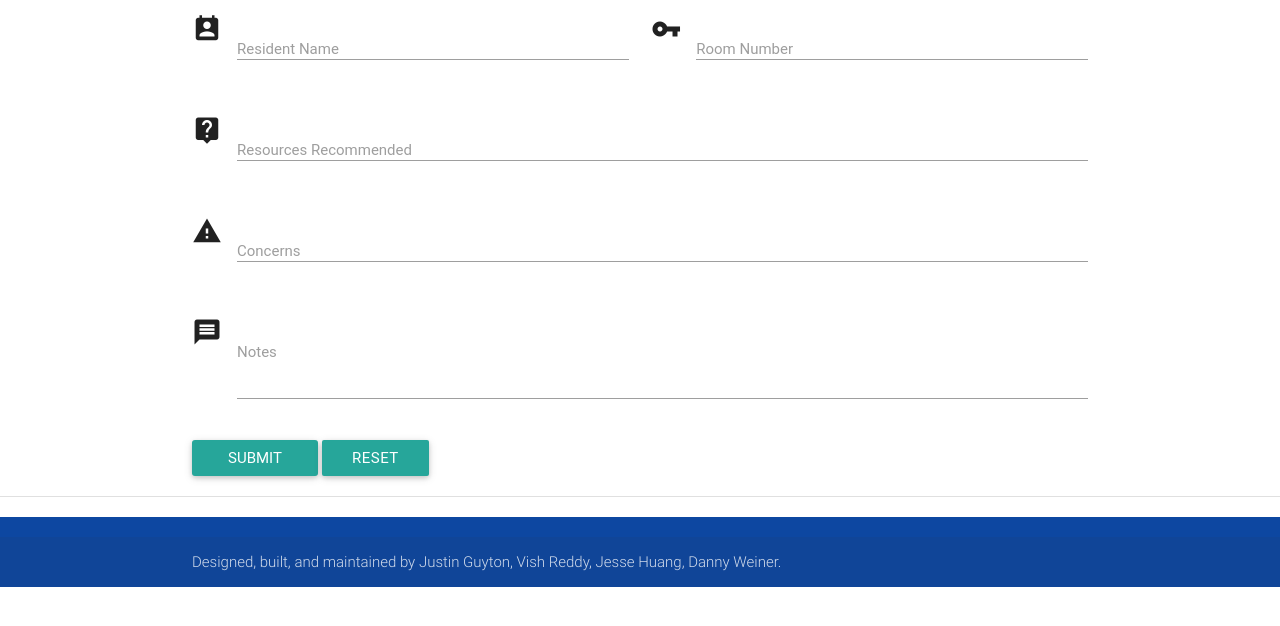
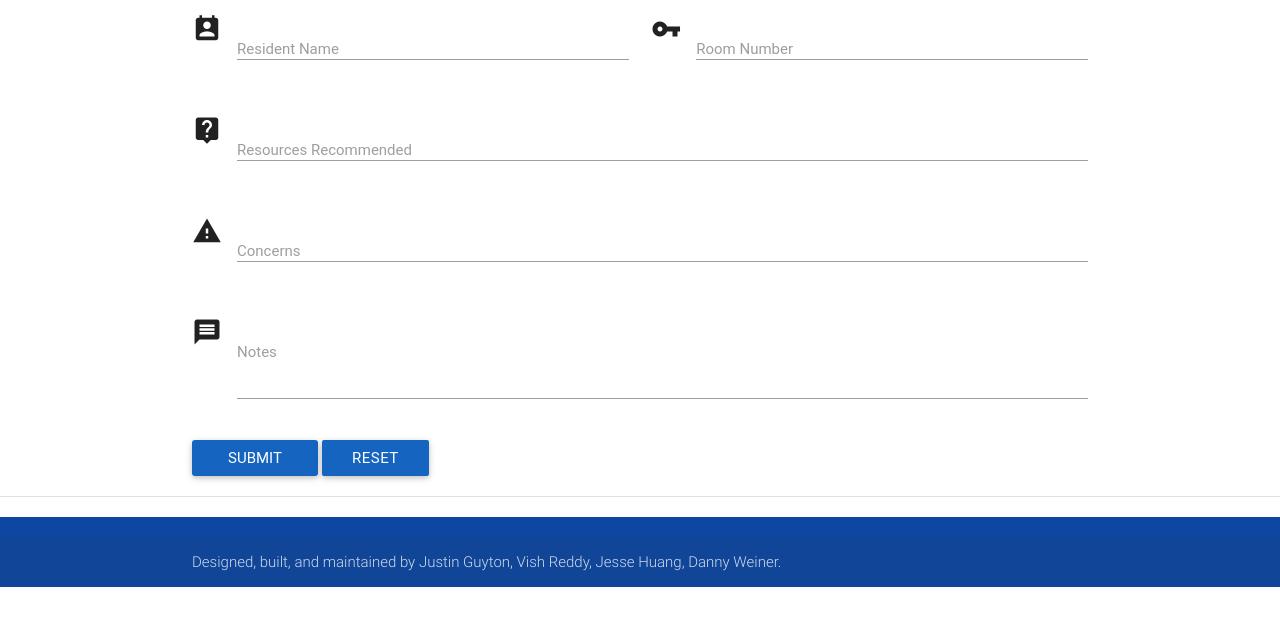
Before and after one commit to JGuyton501/RPDP, a Flask app: page /submit_1-1 in a window 1280 px wide. Shown: the part 153-779 px from the top of the page. Run offline with Flask 2, Linux system fonts and the light colour scheme; some libraries are stand-ins or nearby versions; some web fonts are replaced.

Commit message:
updated submit buttons

```diff
--- a/templates/user/submit_1-1.html
+++ b/templates/user/submit_1-1.html
@@ -47,8 +47,8 @@
                         <label for="notes">Notes</label>
                     </div>
                 </div>
-                <input type="submit" name="submit" class="btn waves-effect waves-green" />
-                <button class="btn waves-effect waves-red" type="reset" name="/submit">Reset</button>
+                <input type="submit" name="submit" class="btn waves-effect waves-green blue darken-3" />
+                <button class="btn waves-effect waves-red blue darken-3" type="reset" name="/submit">Reset</button>
             </form>
         </div>
     </div>
```
Also changed, not shown: templates/user/submit_program.html (+6 -15 lines).
